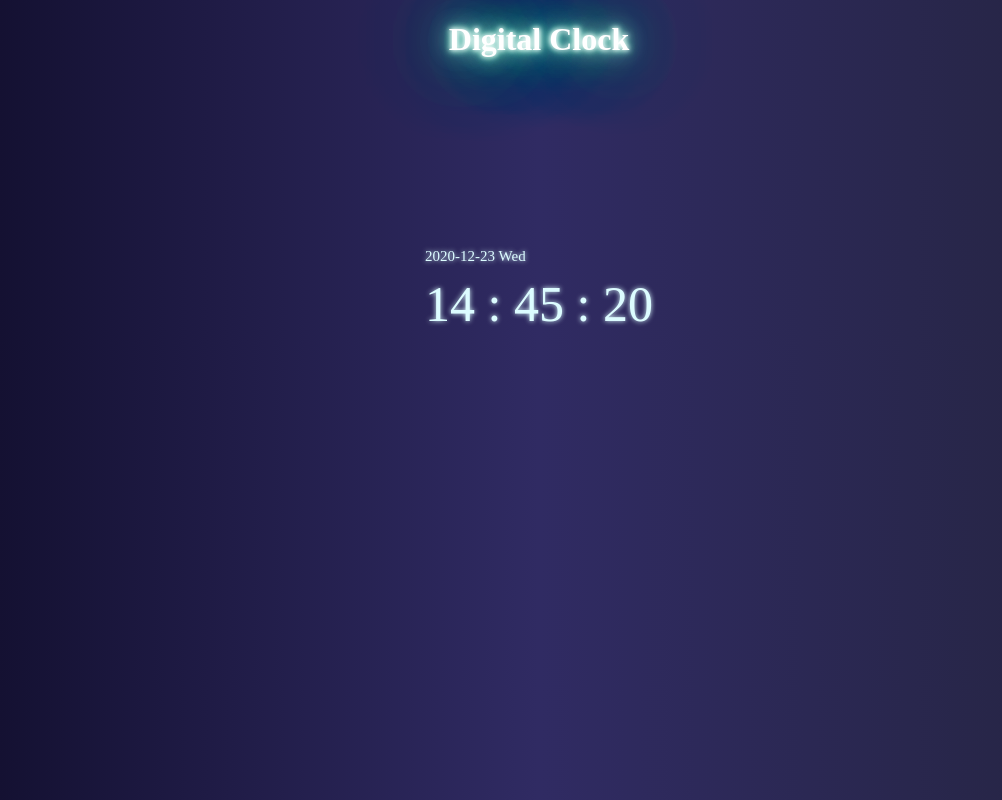
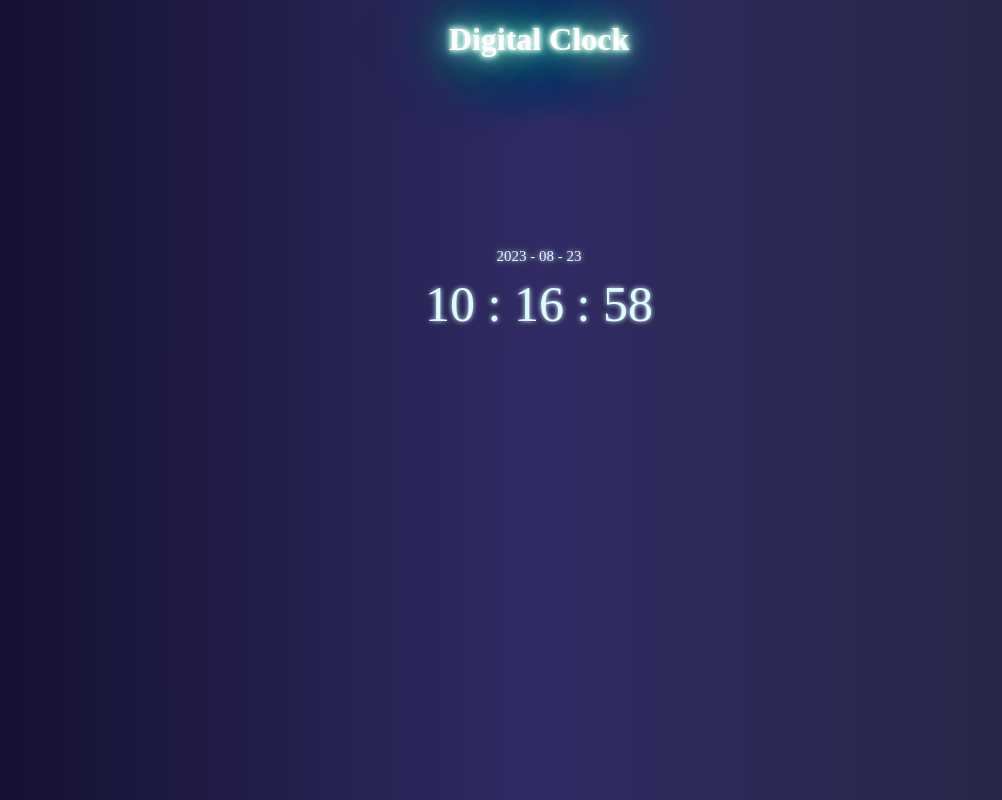
Before and after one commit to imdeveshshukla/DigitalClock, a plain HTML site: page index.html in a window 1280 px wide. Shown: the whole page, without its empty margins (101-1103 px from the left). Drawn offline with Linux system fonts and the light colour scheme.

Commit message:
Completed

```diff
--- a/index.css
+++ b/index.css
@@ -27,6 +27,12 @@ div{
     margin: auto;
     margin-top: 15%;
 }
+@media(max-width:500px){
+    div{
+        margin-top: 70%;
+    }
+}
+
 p{
     margin: 10px;
     color: #DCFCFF;
@@ -34,6 +40,7 @@ p{
 }
 #dateD{
     font-size: 15px;
+    text-align: center;
 }
 #time{
     font-size: 50px;
--- a/index.html
+++ b/index.html
@@ -9,8 +9,9 @@
 <body>
     <h1 class="neonText">Digital Clock</h1>
     <div>
-        <p id="dateD" class=""><span id="date" class="">2020-12-23</span>  <span id="day">Wed</span></p>
-        <p id="time"><span id="hr">14</span> : <span id="min">45</span> : <span id="sec">20</span></p>
+        <p id="dateD" class=""><span id="year" class="">2020</span> - <span id="month">12</span> - <span id="date">23</span> <span id="day"></span></p>
+        <p id="time"><span id="hr"></span> : <span id="min"></span> : <span id="sec"></span></p>
     </div>
+    <script src="script.js"></script>
 </body>
 </html>
--- a/script.js
+++ b/script.js
@@ -0,0 +1,29 @@
+// Creating a new Date object
+let currentDate = new Date();
+// Getting different components of the date
+const year = currentDate.getFullYear();
+const month = currentDate.getMonth(); // 0-indexed (0 - January, 11 - December)
+const day = currentDate.getDate();
+
+let mon = month+1;
+if(mon<11) mon = "0"+mon;
+document.getElementById('year').textContent = year;
+document.getElementById('month').textContent = mon;
+document.getElementById('date').textContent = day;
+function update() {
+    const current = new Date();
+    const hours = current.getHours();
+    const minutes = current.getMinutes();
+    const seconds = current.getSeconds();
+
+    const formattedHours = hours < 10 ? `0${hours}` : hours;
+    const formattedMinutes = minutes < 10 ? `0${minutes}` : minutes;
+    const formattedSeconds = seconds < 10 ? `0${seconds}` : seconds;
+
+    document.getElementById('hr').textContent = formattedHours;
+    document.getElementById('min').textContent = formattedMinutes;
+    document.getElementById('sec').textContent = formattedSeconds;
+    console.log("updates",seconds);
+}
+update();
+setInterval(update, 1000);
```
